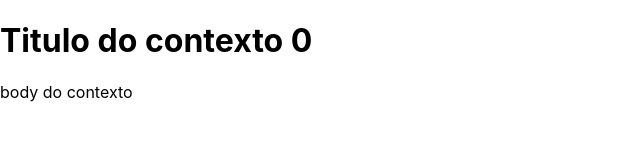
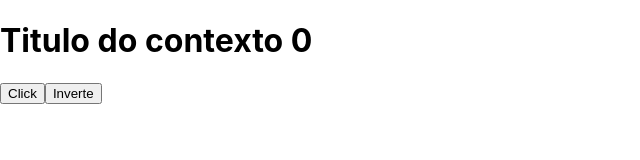
Before and after one commit to ovinidev/ReactJS, a React (Create React App) app in the folder project/: page / in a window 1280 px wide. Shown: the top 160 px of the page, without its empty margins (0-640 px from the left). Built offline with nearby package versions, Linux system fonts and the light colour scheme.

Commit message:
conteudos de aula

```diff
--- a/project/src/App.js
+++ b/project/src/App.js
@@ -1,12 +1,41 @@
+/* eslint-disable default-case */
+import { useReducer } from 'react';
 import './App.css';
-import { AppContext } from './contexts/AppContext/index';
-import { Div } from './components/Div';
+
+export const globalState = { // Estado inicial
+  title: 'Titulo do contexto',
+  body: 'body do contexto',
+  counter: 0,
+};
+
+// action recebe o valor do type:
+const reducer = (state, action) => {
+  switch (action.type) { // dispatch sendo utilizado
+    case 'muda':
+      console.log('Chamou muda');
+      return { ...state, title: 'Mudou' };
+    case 'inverter':
+      console.log('Chamou inverter');
+      const {title} = state;
+      return { ...state, title: title.split('').reverse().join('') };
+  }
+
+  return { ...state }; // Retornando o estado novo, obrigatoriamente
+};
 
 function App() {
+  // dispatch irá disparar ações, no caso irá disparar a função reducer
+  const [state, dispatch] = useReducer(reducer, globalState);
+  const { counter, title, body } = state;
+
   return (
-    <AppContext>
-      <Div />
-    </AppContext>
+    <div>
+      <h1>
+        {title} {counter}
+      </h1>
+      <button onClick={() => dispatch({ type: 'muda' })}>Click</button>
+      <button onClick={() => dispatch({ type: 'inverter' })}>Inverte</button>
+    </div>
   );
 }
 
--- a/project/src/contexts/AppContext/data.js
+++ /dev/null
@@ -1,5 +0,0 @@
-export const globalState = { // Estado inicial
-  title: 'Titulo do contexto',
-  body: 'body do contexto',
-  counter: 0,
-};
```
Also changed, not shown: project/.eslintrc.js.
